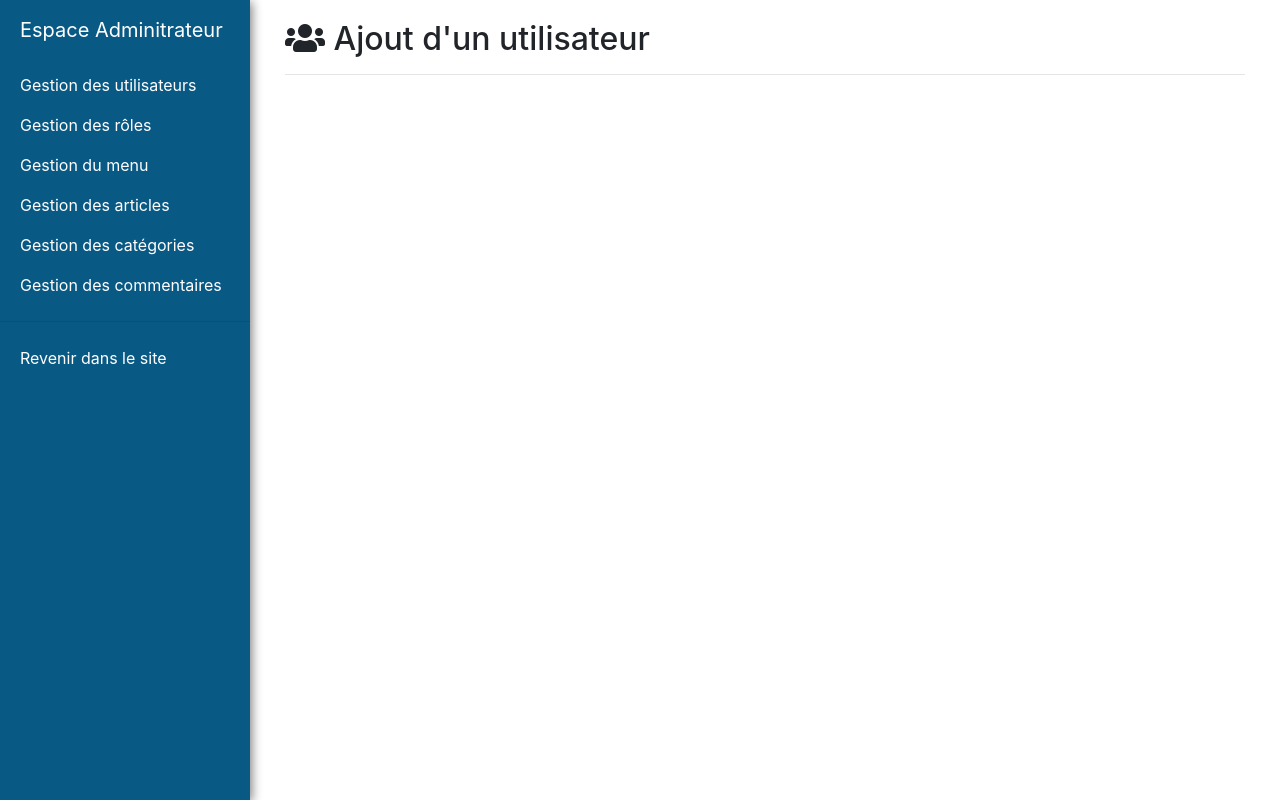
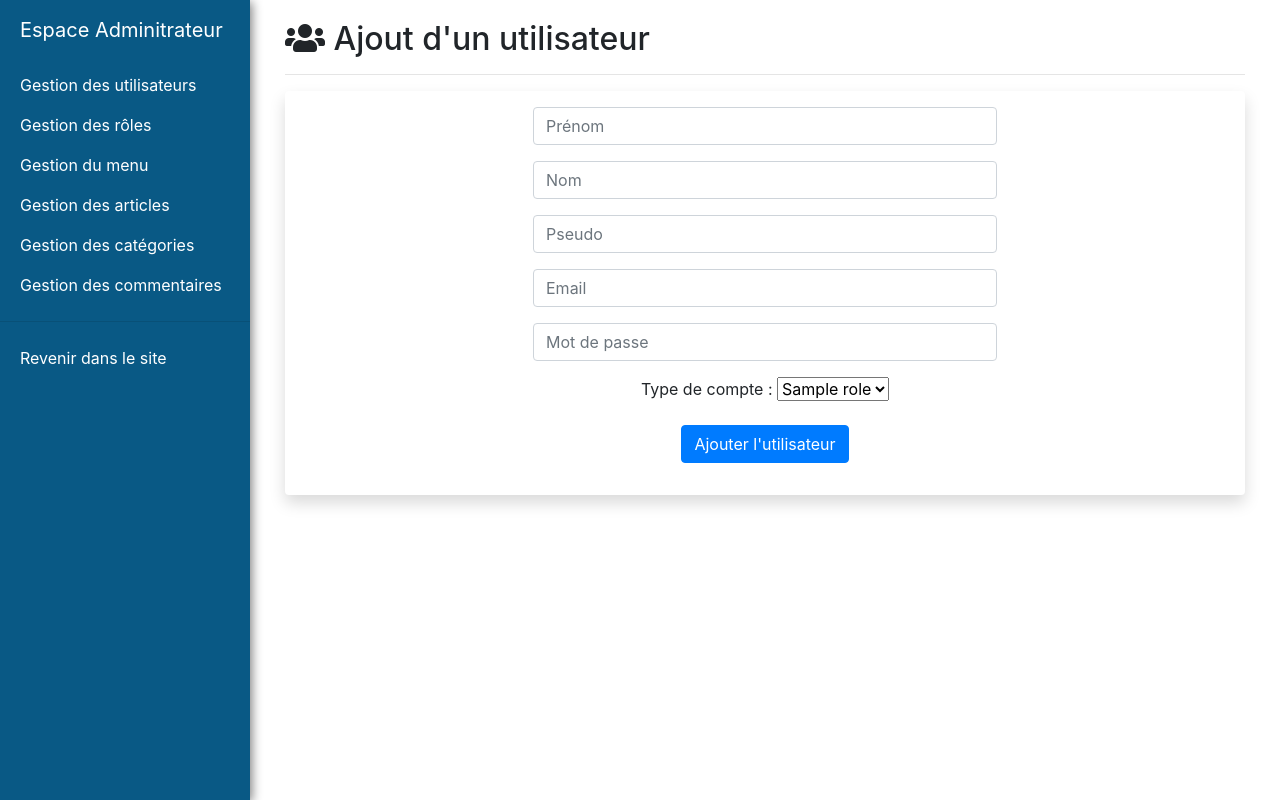
Before and after one commit to Pew0h/Yalu-blog, a PHP site: page /admin/admin_add_user.php in a window 1280 px wide. Run offline with PHP 8.4, Linux system fonts and the light colour scheme; tables that the repository leaves empty hold one stand-in row (values such as "Sample post"); some libraries are stand-ins or nearby versions.

Commit message:
Ajout d'un utilisateur

```diff
--- a/admin/admin_add_user.php
+++ b/admin/admin_add_user.php
@@ -9,6 +9,26 @@ if(isset($_SESSION['user_id'])) // Si appuie du bouton
     }
 }
 
+if (isset($_POST['button_register']))
+{
+    if (isset($_POST['pseudo']) && isset($_POST['password']) && isset($_POST['nom']) && isset($_POST['prenom']) && isset($_POST['email'])
+    && !empty($_POST['pseudo']) && !empty($_POST['password']) && !empty($_POST['nom']) && !empty($_POST['prenom']) && !empty($_POST['email'])) {
+        if (!User::isInformationExist($_POST['pseudo'], $_POST['password']))
+        {
+            User::insertUser($_POST['prenom'], $_POST['nom'], $_POST['pseudo'], $_POST['email'], $_POST['password'], $_POST['role']);
+            $_SESSION['alert'] = Main::alert('success', 'Utilisateur ajouté avec succès');
+        }
+        else
+        {
+            $_SESSION['alert'] = Main::alert('danger', 'Le pseudo ou le mail est déjà utilisé');
+        }
+    }
+    else{
+        $_SESSION['alert'] = Main::alert('danger', 'Veuillez remplir tous les champs');
+    }
+}
+
+
 ?>
 <!-- Page Content -->
 <div id="page-content-wrapper">
@@ -18,6 +38,46 @@ if(isset($_SESSION['user_id'])) // Si appuie du bouton
                 <h2><i class="fas fa-users"></i> Ajout d'un utilisateur</h2>
                 <hr>
             </div>
+            <div class="col-lg-12">
+                <center>
+                    <?php
+                    if(isset($_SESSION['alert'])) {
+                        echo $_SESSION['alert'];
+                    }
+                    ?>
+                    <div class="shadow p-3 mb-5 bg-white rounded">
+                        <form method="POST">
+                            <div class="form-group">
+                                <input type="text" class="form-control w-50" id="prenom" name="prenom" placeholder="Prénom">
+                            </div>
+                            <div class="form-group">
+                                <input type="text" class="form-control w-50" id="nom" name="nom" placeholder="Nom">
+                            </div>
+                            <div class="form-group">
+                                <input type="text" class="form-control w-50" id="pseudo" name="pseudo" placeholder="Pseudo">
+                            </div>
+                            <div class="form-group">
+                                <input type="email" class="form-control w-50" id="email" name="email" placeholder="Email">
+                            </div>
+                            <div class="form-group">
+                                <input type="password" class="form-control w-50" id="password" name="password" placeholder="Mot de passe">
+                            </div>
+                            <div class="form-group">
+                                <label>Type de compte :</label>
+                                <select name="role" id="role">
+                                    <?php
+                                    foreach(Role::selectRoles() as $role)
+                                    {
+                                        echo '<option value="'.$role['id_role'].'">'.utf8_encode($role['nom']).'</option>';
+                                    }
+                                    ?>
+                                </select>
+                            </div>
+                            <button type="submit" name="button_register" class="btn btn-primary">Ajouter l'utilisateur</button>
+                        </form>
+                    </div>
+                </center>
+            </div>
         </div>
     </div>
 </div>
--- a/admin/admin_users.php
+++ b/admin/admin_users.php
@@ -41,7 +41,7 @@ if(isset($_SESSION['user_id'])) // Si appuie du bouton
             <div class="col-lg-5">
                 <div class="input-group">
                     <div class="input-group-append">
-                        <button class="button" type="button">Ajouter un utilisateur</button>
+                        <a class="button" href="admin_add_user.php">Ajouter un utilisateur</a>
                     </div>
                 </div>
             </div>
--- a/includes/css/admin.css
+++ b/includes/css/admin.css
@@ -16,9 +16,17 @@
 .button:hover{
     background-color: #41215B;
     color: white;
+    text-decoration: none;
+}
+.btn-secondary{
+    background-color: #095985 !important;
+    border-color: #095985 !important;
 }
 
-
+.btn-secondary:hover{
+    background-color: #41215B !important;
+    border-color: #41215B !important;
+}
 
 #sidebar-wrapper {
     z-index: 1000;
--- a/login.php
+++ b/login.php
@@ -4,6 +4,12 @@
     require_once('./includes/class/User.php');
     require_once('./includes/class/Main.php');
     require_once('./includes/class/Role.php');
+
+    if (isset($_SESSION['user_id']))
+    {
+        header('Location: index.php');
+        exit;
+    }
 
     if(isset($_POST['connect']))
     {
--- a/register.php
+++ b/register.php
@@ -10,6 +10,8 @@
         if (!User::isInformationExist($_POST['pseudo'], $_POST['password']))
         {
             User::insertUser($_POST['prenom'], $_POST['nom'], $_POST['pseudo'], $_POST['email'], $_POST['password'], $_POST['role']);
+            header('Location: login.php');
+            exit;
         }
         else
         {
```
